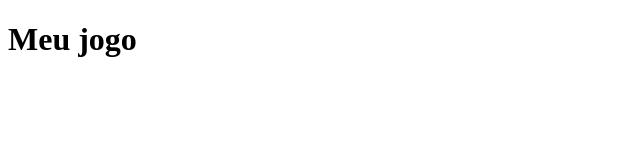
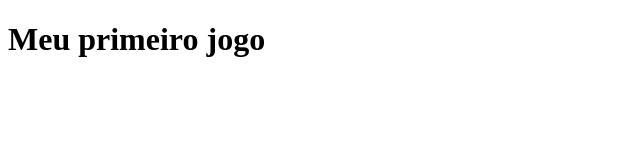
Before and after one commit to GustavoSantos7inkiro/RRRRR, a plain HTML site: page index.html in a window 1280 px wide. Shown: the whole page, without its empty margins (0-640 px from the left). Drawn offline with Linux system fonts and the light colour scheme.

Commit message:
Adicionando o primeiro ao titulo

```diff
--- a/index.html
+++ b/index.html
@@ -6,6 +6,6 @@
     <title>Document</title>
 </head>
 <body>
-    <h1>Meu jogo</h1>
+    <h1>Meu primeiro jogo</h1>
 </body>
 </html>
```
